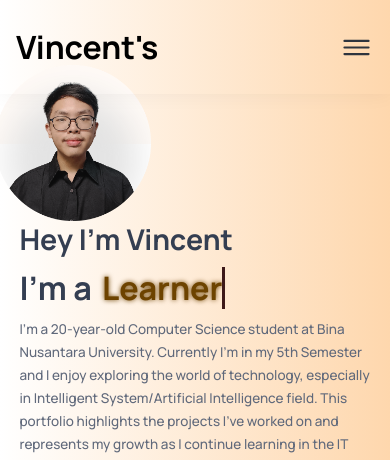
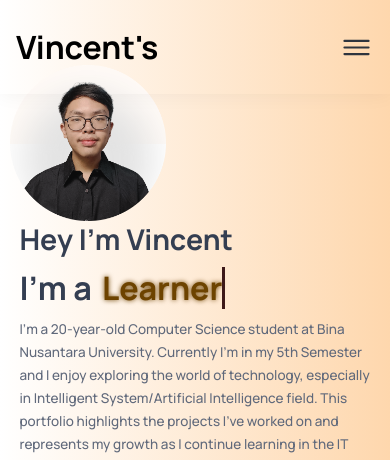
Before and after one commit to aidennz/Vincent-Portfolio, a plain HTML site: page index.html in a window 390 px wide. Shown: the top 460 px of the page. Drawn offline with nearby package versions, Linux system fonts and the light colour scheme.

Commit message:
Update style.css

```diff
--- a/style.css
+++ b/style.css
@@ -384,11 +384,6 @@ body.nav-active { overflow: hidden; }
     transition: 0.3s linear;
 }
 
-/* .typewriter span::before {
-    content: "Developer";
-    animation: words 15s infinite;
-} */
-
 .typewriter span::after {
     content: "";
     position: absolute;
@@ -403,18 +398,6 @@ body.nav-active { overflow: hidden; }
         border-left: 3px solid #b74b4b;
     }
 }
-
-/* @keyframes words {
-    0%, 33% {
-        content: "Developer";
-    }
-    34%, 66% {
-        content: "2nd Year Student";
-    }
-    67%, 100% {
-        content: "AI Enthusiast";
-    }
-} */
 
 #hero .social-links {
     display: flex;
@@ -910,3 +893,10 @@ textarea.input-field {
         padding-top: 25px;
     }
 }
+
+@media (max-width: 575px) {
+    #hero .image img {
+        width: 40%;
+        margin-left: 10px;
+    }
+}
```
